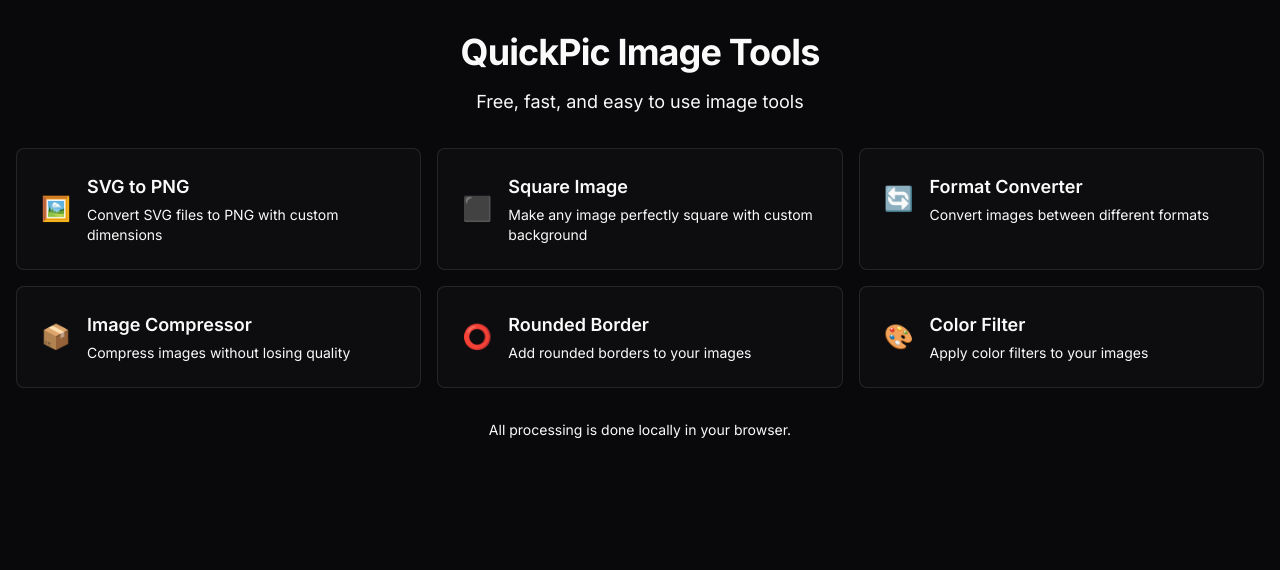
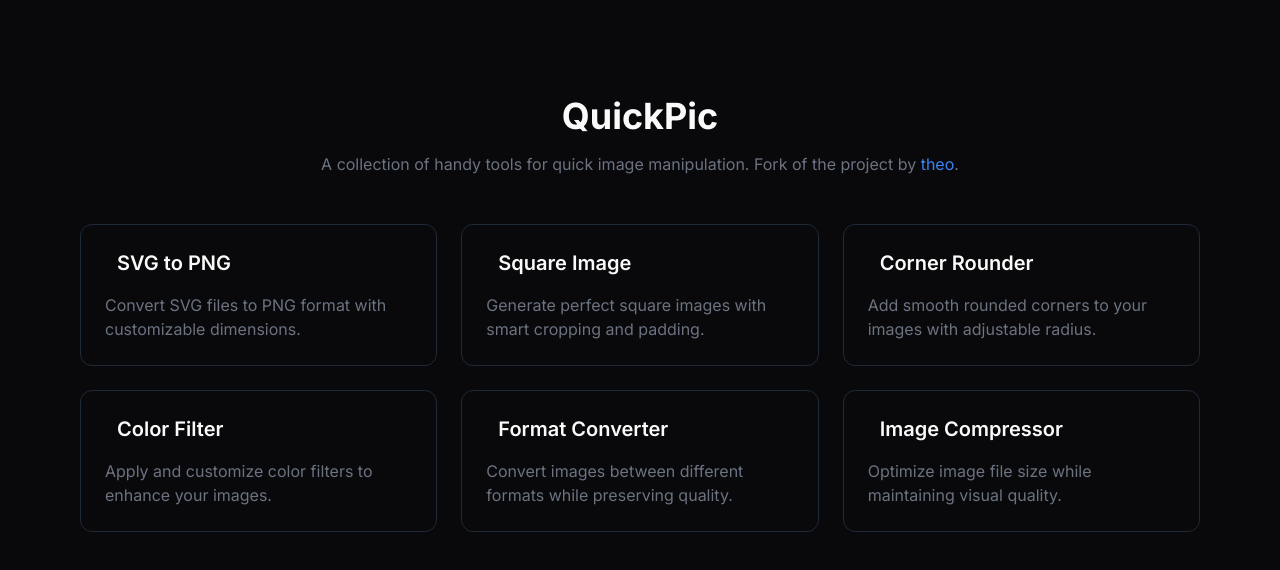
Before and after one commit to scanash00/quickpic-main, a Next.js app: page / in a window 1280 px wide. Shown: the top 570 px of the page. Built offline with nearby package versions, Linux system fonts and the light colour scheme.

Commit message:
skbididi

```diff
--- a/src/app/page.tsx
+++ b/src/app/page.tsx
@@ -1,78 +1,138 @@
 import Link from "next/link";
-
-const tools = [
-  {
-    title: "SVG to PNG",
-    description: "Convert SVG files to PNG with custom dimensions",
-    href: "/svg-to-png",
-    icon: "🖼️",
-  },
-  {
-    title: "Square Image",
-    description: "Make any image perfectly square with custom background",
-    href: "/square-image",
-    icon: "⬛",
-  },
-  {
-    title: "Format Converter",
-    description: "Convert images between different formats",
-    href: "/format-converter",
-    icon: "🔄",
-  },
-  {
-    title: "Image Compressor",
-    description: "Compress images without losing quality",
-    href: "/image-compressor",
-    icon: "📦",
-  },
-  {
-    title: "Rounded Border",
-    description: "Add rounded borders to your images",
-    href: "/rounded-border",
-    icon: "⭕",
-  },
-  {
-    title: "Color Filter",
-    description: "Apply color filters to your images",
-    href: "/color-filter",
-    icon: "🎨",
-  },
-];
 
 export default function Home() {
   return (
-    <div className="space-y-8">
-      <header className="space-y-4 text-center">
-        <h1 className="text-4xl font-bold tracking-tight">
-          QuickPic Image Tools
-        </h1>
-        <p className="text-foreground/70 text-lg">
-          Free, fast, and easy to use image tools
-        </p>
-      </header>
+    <div className="flex min-h-screen flex-col justify-between p-4 font-[family-name:var(--font-geist-sans)] sm:p-8">
+      <main className="container mx-auto max-w-6xl flex-grow">
+        {/* Header Section */}
+        <header className="mb-12 pt-8 text-center">
+          <h1 className="mb-4 text-4xl font-bold">QuickPic</h1>
+          <p className="mx-auto max-w-2xl text-gray-500">
+            A collection of handy tools for quick image manipulation. Fork of
+            the project by{" "}
+            <a
+              href="https://twitter.com/t3dotgg"
+              target="_blank"
+              rel="noopener noreferrer"
+              className="text-blue-500 transition-colors hover:text-blue-600"
+            >
+              theo
+            </a>
+            .
+          </p>
+        </header>
 
-      <div className="grid grid-cols-1 gap-4 sm:grid-cols-2 lg:grid-cols-3">
-        {tools.map((tool) => (
+        {/* Tools Grid */}
+        <div className="grid grid-cols-1 gap-6 px-4 md:grid-cols-2 lg:grid-cols-3">
+          {/* SVG to PNG */}
           <Link
-            key={tool.href}
-            href={tool.href}
-            className="group relative overflow-hidden rounded-lg border border-white/10 bg-white/[0.02] p-6 transition-colors hover:bg-white/[0.04]"
+            href="/svg-to-png"
+            className="group rounded-xl border border-gray-800 p-6 transition-all hover:border-gray-700 hover:shadow-lg"
           >
-            <div className="flex items-center gap-4">
-              <span className="text-2xl">{tool.icon}</span>
-              <div>
-                <h2 className="text-lg font-semibold">{tool.title}</h2>
-                <p className="text-foreground/70 mt-1 text-sm">
-                  {tool.description}
-                </p>
-              </div>
+            <div className="mb-4 flex items-center">
+              <i className="fas fa-image mr-3 text-xl text-blue-500"></i>
+              <h2 className="text-xl font-semibold transition-colors group-hover:text-blue-500">
+                SVG to PNG
+              </h2>
             </div>
+            <p className="text-gray-500">
+              Convert SVG files to PNG format with customizable dimensions.
+            </p>
           </Link>
-        ))}
-      </div>
 
-      <footer className="text-foreground/50 text-center text-sm">
-        <p>All processing is done locally in your browser.</p>
+          {/* Square Image */}
+          <Link
+            href="/square-image"
+            className="group rounded-xl border border-gray-800 p-6 transition-all hover:border-gray-700 hover:shadow-lg"
+          >
+            <div className="mb-4 flex items-center">
+              <i className="fas fa-crop-alt mr-3 text-xl text-blue-500"></i>
+              <h2 className="text-xl font-semibold transition-colors group-hover:text-blue-500">
+                Square Image
+              </h2>
+            </div>
+            <p className="text-gray-500">
+              Generate perfect square images with smart cropping and padding.
+            </p>
+          </Link>
+
+          {/* Corner Rounder */}
+          <Link
+            href="/rounded-border"
+            className="group rounded-xl border border-gray-800 p-6 transition-all hover:border-gray-700 hover:shadow-lg"
+          >
+            <div className="mb-4 flex items-center">
+              <i className="fas fa-border-all mr-3 text-xl text-blue-500"></i>
+              <h2 className="text-xl font-semibold transition-colors group-hover:text-blue-500">
+                Corner Rounder
+              </h2>
+            </div>
+            <p className="text-gray-500">
+              Add smooth rounded corners to your images with adjustable radius.
+            </p>
+          </Link>
+
+          {/* Color Filter */}
+          <Link
+            href="/color-filter"
+            className="group rounded-xl border border-gray-800 p-6 transition-all hover:border-gray-700 hover:shadow-lg"
+          >
+            <div className="mb-4 flex items-center">
+              <i className="fas fa-palette mr-3 text-xl text-blue-500"></i>
+              <h2 className="text-xl font-semibold transition-colors group-hover:text-blue-500">
+                Color Filter
+              </h2>
+            </div>
+            <p className="text-gray-500">
+              Apply and customize color filters to enhance your images.
+            </p>
+          </Link>
+
+          {/* Format Converter */}
+          <Link
+            href="/format-converter"
+            className="group rounded-xl border border-gray-800 p-6 transition-all hover:border-gray-700 hover:shadow-lg"
+          >
+            <div className="mb-4 flex items-center">
+              <i className="fas fa-exchange-alt mr-3 text-xl text-blue-500"></i>
+              <h2 className="text-xl font-semibold transition-colors group-hover:text-blue-500">
+                Format Converter
+              </h2>
+            </div>
+            <p className="text-gray-500">
+              Convert images between different formats while preserving quality.
+            </p>
+          </Link>
+
+          {/* Image Compressor */}
+          <Link
+            href="/image-compressor"
+            className="group rounded-xl border border-gray-800 p-6 transition-all hover:border-gray-700 hover:shadow-lg"
+          >
+            <div className="mb-4 flex items-center">
+              <i className="fas fa-compress-alt mr-3 text-xl text-blue-500"></i>
+              <h2 className="text-xl font-semibold transition-colors group-hover:text-blue-500">
+                Image Compressor
+              </h2>
+            </div>
+            <p className="text-gray-500">
+              Optimize image file size while maintaining visual quality.
+            </p>
+          </Link>
+        </div>
+      </main>
+
+      {/* Footer */}
+      <footer className="mt-16 pb-8 text-center text-sm text-gray-500">
+        <a
+          href="https://github.com/scanash00/quickpic-main"
+          target="_blank"
+          rel="noopener noreferrer"
+          className="transition-colors hover:text-gray-400"
+          aria-label="View on GitHub"
+        >
+          <i className="fab fa-github text-lg"></i>
+        </a>
       </footer>
     </div>
   );
```
